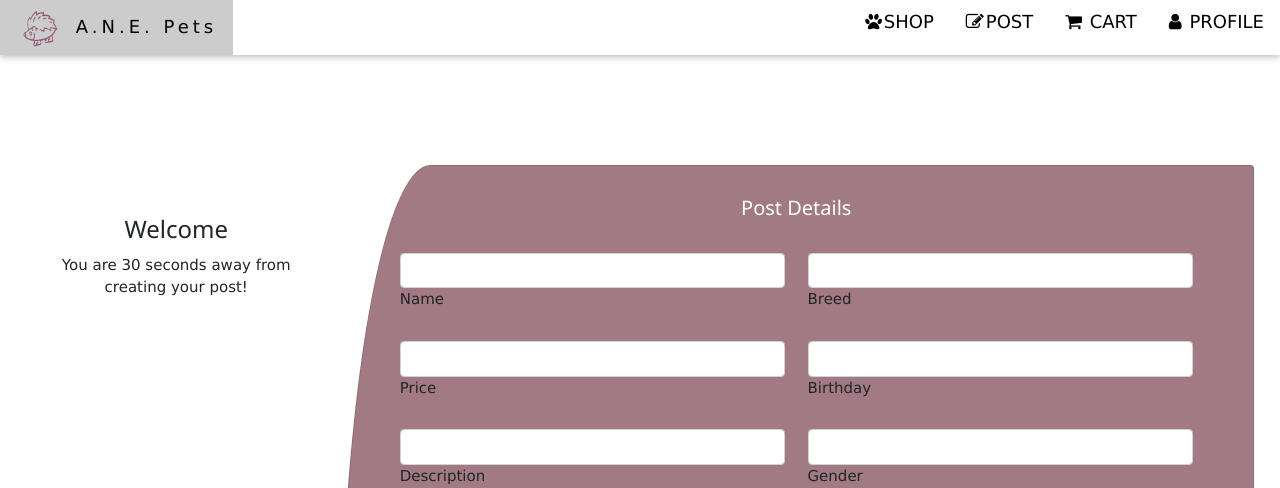
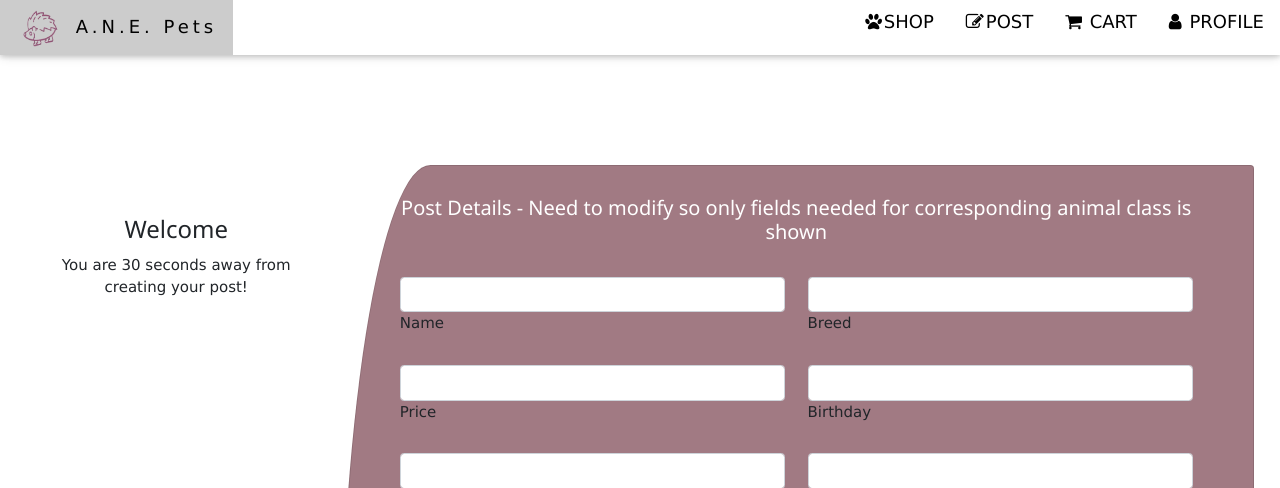
Before and after one commit to Nick-Talton/cs4750, a Flask app: page /post/create in a window 1280 px wide. Shown: the top 488 px of the page. Run offline with Flask 2, Linux system fonts and the light colour scheme.

Commit message:
add comment to ui for future updates

```diff
--- a/app/templates/create.html
+++ b/app/templates/create.html
@@ -61,7 +61,7 @@ margin-top: 50px ;
               <div class="card card-custom pb-4" style="background-color:#a17a83; ">
                 <div class="card-body mt-0 mx-5">
                   <div class="text-center mb-3 pb-2 mt-3">
-                    <h4 style="color: white;">Post Details</h4>
+                    <h4 style="color: white;">Post Details - Need to modify so only fields needed for corresponding animal class is shown</h4>
                   </div>
 
                   <form class="mb-0">
```
